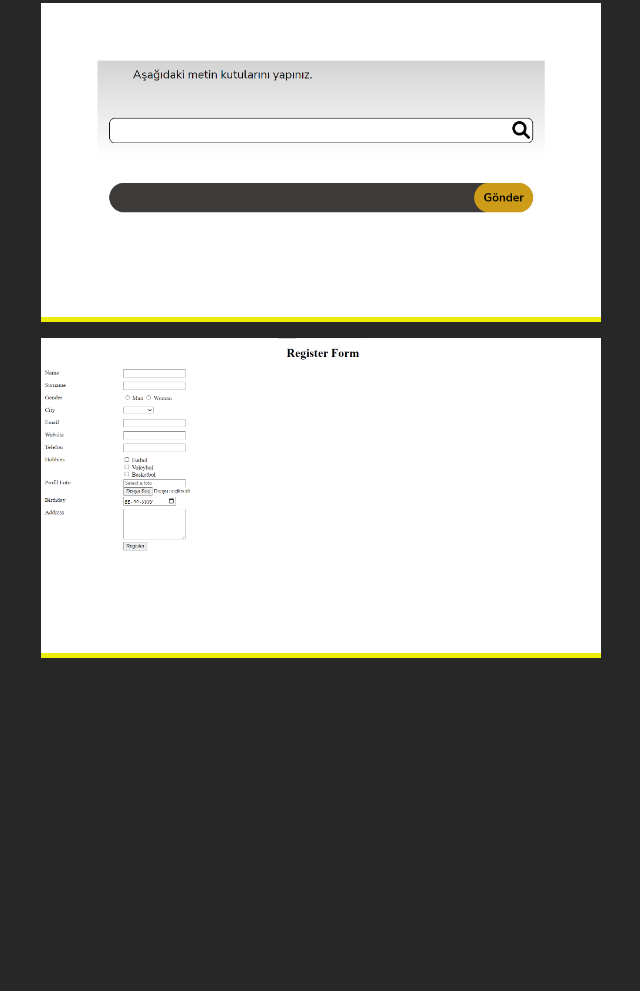
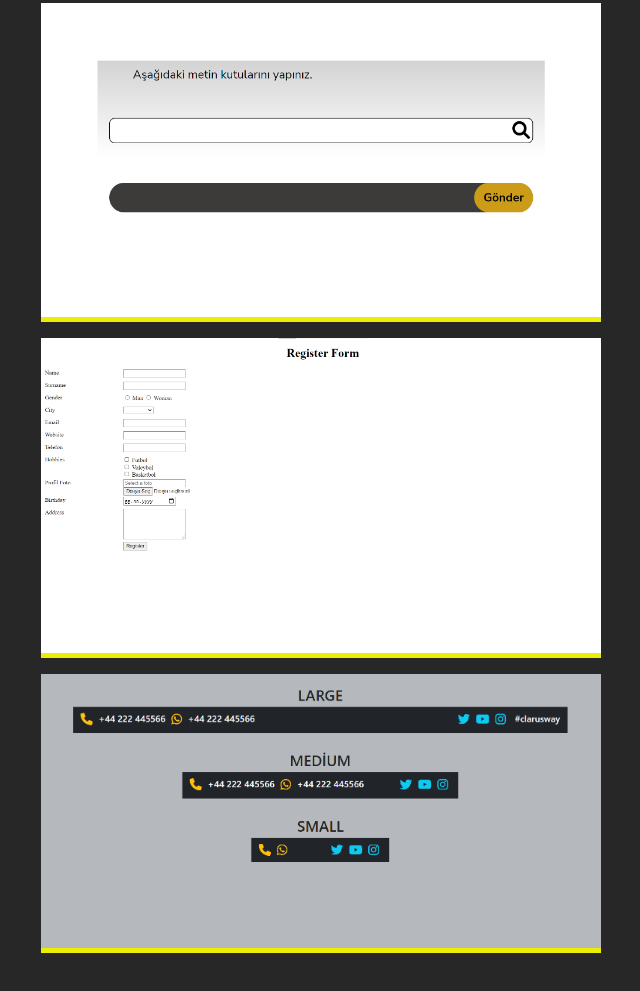
Before and after one commit to baaserosman/My-Web-Site, a plain HTML site: page projects.html in a window 1280 px wide. Shown: the part 2412-3403 px from the top of the page, without its empty margins (319-959 px from the left). Before the commit the page ends 3166 px from the top, so only its background shows below. Drawn offline with Linux system fonts and the light colour scheme; a web font is replaced by a local one.

Commit message:
project 8 added

```diff
--- a/projects.html
+++ b/projects.html
@@ -65,6 +65,9 @@
         <div class="projects__item">
           <img src="img/myproject-7.png" alt="My Project" />
         </div>
+        <div class="projects__item">
+          <img src="img/myproject-8.png" alt="My Project" />
+        </div>
       </div>
     </main>
 
```
Also changed, not shown: img/myproject-8.png (added).
